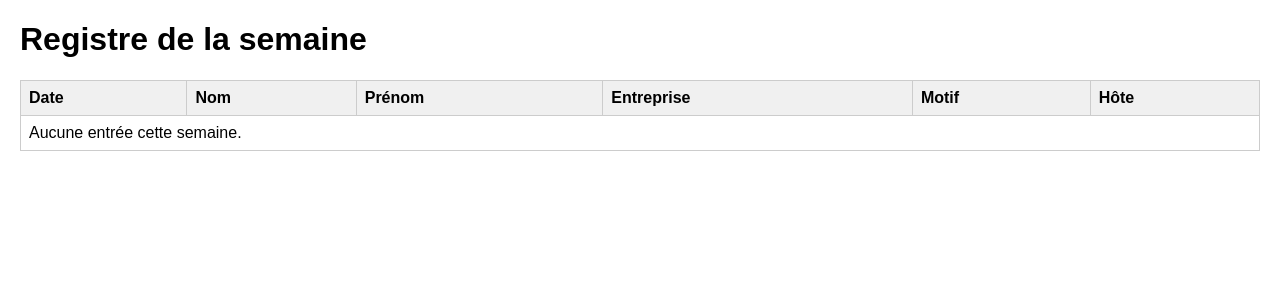
After one commit to Wafwaf1234/RPN, a Flask app: page /entries in a window 1280 px wide. The commit adds this page. Shown: the top 300 px of the page. Run offline with Flask 3, Linux system fonts and the light colour scheme.

Commit message:
Add weekly entries view

```diff
--- a/main.py
+++ b/main.py
@@ -26,6 +26,19 @@ def start_of_week(dt: date) -> datetime:
     start = dt - timedelta(days=dt.weekday())
     return datetime.combine(start, datetime.min.time())
 
+def get_weekly_entries() -> list:
+    """Return all entries for the current week as dicts with parsed timestamps."""
+    today = date.today()
+    start = start_of_week(today)
+    end = start + timedelta(days=7)
+    raw_entries = load_data()
+    entries = []
+    for e in raw_entries:
+        ts = datetime.fromisoformat(e["timestamp"])
+        if start <= ts < end:
+            entries.append({**e, "timestamp": ts})
+    return entries
+
 @app.route('/', methods=['GET'])
 def index():
     return render_template('index.html')
@@ -34,6 +47,13 @@ def index():
 @app.route('/admin')
 def admin():
     return render_template('admin.html')
+
+
+@app.route('/entries')
+def entries():
+    """Display this week's entries in a simple table."""
+    data = get_weekly_entries()
+    return render_template('entries.html', entries=data)
 
 
 @app.route('/submit', methods=['POST'])
@@ -54,15 +74,15 @@ def submit():
 
 @app.route('/export')
 def export_pdf():
-    today = date.today()
-    start = start_of_week(today)
-    end = start + timedelta(days=7)
-    raw_entries = load_data()
-    entries = []
-    for e in raw_entries:
-        ts = datetime.fromisoformat(e["timestamp"])
-        if start <= ts < end:
-            entries.append({**e, "timestamp": ts})
+    entries = get_weekly_entries()
+    if not entries:
+        # No entries this week, still compute start and end for header
+        today = date.today()
+        start = start_of_week(today)
+        end = start + timedelta(days=7)
+    else:
+        start = start_of_week(entries[0]["timestamp"].date())
+        end = start + timedelta(days=7)
 
     pdf = FPDF(orientation="L")
     pdf.add_page()
--- a/templates/admin.html
+++ b/templates/admin.html
@@ -20,5 +20,6 @@
 <body>
     <h1>Administration</h1>
     <p><a href="/export" class="button">Exporter la semaine en PDF</a></p>
+    <p><a href="/entries" class="button">Voir les entrées de la semaine</a></p>
 </body>
 </html>
--- /dev/null
+++ b/templates/entries.html
@@ -0,0 +1,43 @@
+<!doctype html>
+<html lang="fr">
+<head>
+    <meta charset="utf-8">
+    <title>Registre hebdomadaire</title>
+    <meta name="viewport" content="width=device-width, initial-scale=1">
+    <style>
+        body { font-family: Arial, sans-serif; margin: 20px; }
+        table { border-collapse: collapse; width: 100%; }
+        th, td { border: 1px solid #ccc; padding: 8px; text-align: left; }
+        th { background: #f0f0f0; }
+    </style>
+</head>
+<body>
+    <h1>Registre de la semaine</h1>
+    <table>
+        <thead>
+            <tr>
+                <th>Date</th>
+                <th>Nom</th>
+                <th>Prénom</th>
+                <th>Entreprise</th>
+                <th>Motif</th>
+                <th>Hôte</th>
+            </tr>
+        </thead>
+        <tbody>
+            {% for e in entries %}
+            <tr>
+                <td>{{ e.timestamp.strftime('%Y-%m-%d %H:%M') }}</td>
+                <td>{{ e.last_name }}</td>
+                <td>{{ e.first_name }}</td>
+                <td>{{ e.company }}</td>
+                <td>{{ e.reason }}</td>
+                <td>{{ e.host }}</td>
+            </tr>
+            {% else %}
+            <tr><td colspan="6">Aucune entrée cette semaine.</td></tr>
+            {% endfor %}
+        </tbody>
+    </table>
+</body>
+</html>
```
